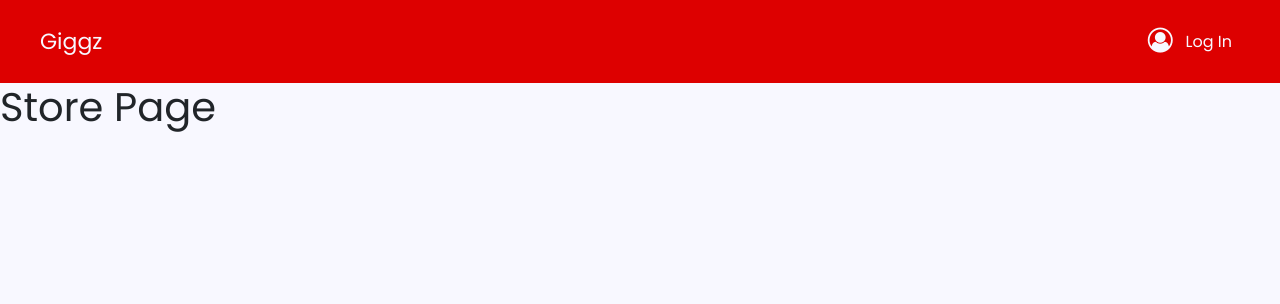
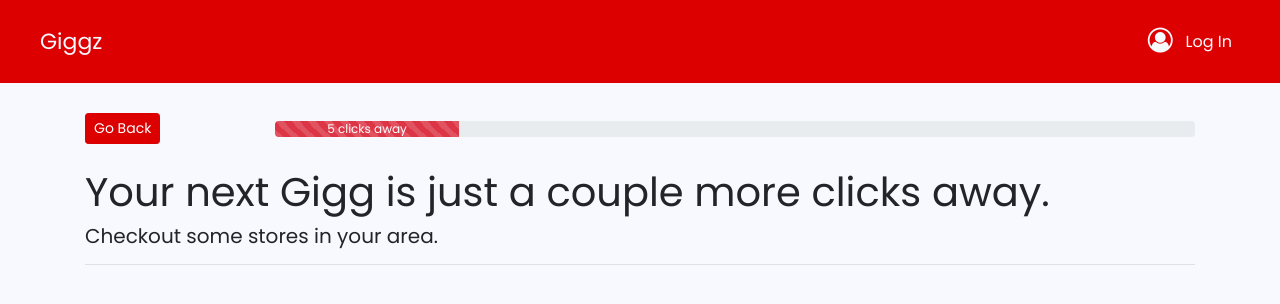
Before and after one commit to rammom/giggz-react, a React (Create React App) app: page /stores in a window 1280 px wide. Shown: the top 304 px of the page. Built offline with nearby package versions, Linux system fonts and the light colour scheme; no server answers.

Commit message:
stores and store specific pages

```diff
--- a/src/Routes.js
+++ b/src/Routes.js
@@ -2,7 +2,8 @@ import React, { Component } from 'react';
 import { Route, Switch, Redirect, BrowserRouter } from 'react-router-dom';
 
 import LandingPage from './pages/LandingPage';
-import StorePage from './pages/StorePage';
+import StoresPage from './pages/StoresPage';
+import StorePage from './pages/StorePage'
 
 export class Routes extends Component {
 	render() {
@@ -10,7 +11,8 @@ export class Routes extends Component {
 			<BrowserRouter>
 				<Switch>
 					<Route exact path="/" component={LandingPage} />
-					<Route exact path="/stores" component={StorePage} />
+					<Route exact path="/stores" component={StoresPage} />
+					<Route exact path="/store/:slug" component={StorePage} />
 
 					<Route exact path="*">
 						<Redirect to="/" />
--- a/src/components/MyButton.js
+++ b/src/components/MyButton.js
@@ -3,7 +3,7 @@ import { Button } from 'react-bootstrap';
 
 function MyButton({text, ...props}) {
 	return (
-		<Button {...props} style={ButtonStyles}>
+		<Button {...props} variant="dark" style={ButtonStyles}>
 			{text}
 		</Button>
 	)
@@ -11,7 +11,7 @@ function MyButton({text, ...props}) {
 
 const ButtonStyles = {
 	backgroundColor: "#dd0000",
-	borderColor: "#dd0000"
+	borderColor: "#dd0000",
 }
 
 export default MyButton;
--- /dev/null
+++ b/src/components/MyContainer.js
@@ -0,0 +1,16 @@
+import React from 'react';
+import { Container } from 'react-bootstrap';
+
+function MyContainer(props) {
+	return (
+		<Container style={ContainerStyles}>
+			{props.children}
+		</Container>
+	)
+}
+
+const ContainerStyles = {
+	marginTop: "30px",
+}
+
+export default MyContainer;
--- a/src/components/MyNavbar.js
+++ b/src/components/MyNavbar.js
@@ -159,7 +159,8 @@ const nav_text_color = "#f8f8ff";
 
 const NavbarBrandStyle = {
 	color: nav_text_color,
-	fontSize: "22px"
+	fontSize: "22px",
+	cursor: "pointer"
 }
 
 const NavbarLinkStyle = {
--- a/src/pages/StorePage.js
+++ b/src/pages/StorePage.js
@@ -1,13 +1,91 @@
 import React, { Component } from 'react';
+import { Card, ListGroup, ListGroupItem, Row, Col, ProgressBar } from 'react-bootstrap';
 
 import MyNavbar from '../components/MyNavbar';
+import MyButton from '../components/MyButton';
+import MyContainer from '../components/MyContainer';
+import axios from 'axios';
+
+let click_distance = 4;
+let progress = `${(100/5)*(6-click_distance)}`
 
 export class StorePage extends Component {
+
+	state = {
+		store: {}
+	}
+
+	async componentWillMount() {
+		await axios.get(`/api/store/${this.props.match.params.slug}`)
+			.then(res => {
+				console.log(res.data);
+				this.setState({store: res.data.store});
+			})
+			.catch(err => {
+				console.log(err.response);
+			})
+	}
+
+	gen_card = (employee) => {
+
+		let services = [];
+		employee.services.forEach(service => {
+			services.push(
+				<ListGroupItem key={service._id}>{service.name}</ListGroupItem>
+			);
+		})
+		if (services.length === 0)
+			services.push(<ListGroupItem key="1">N/A</ListGroupItem>)
+
+		return (
+			<Card style={{ width: '18rem' }}>
+				{/* <Card.Img variant="top" src="#" /> */}
+
+				<Card.Body>
+					<Card.Title>{employee.user.firstname} {employee.user.lastname}</Card.Title>
+				</Card.Body>
+
+				<Card.Header>Services offered</Card.Header>
+				<ListGroup className="list-group-flush">
+					{services}
+				</ListGroup>
+
+				<Card.Body>
+					<MyButton text="Select" />
+				</Card.Body>
+
+			</Card>
+		);
+	}
+
+	gen_employee_cards = () => {
+		let cards = [];
+		if (!this.state.store || !this.state.store.employees) return null;
+		this.state.store.employees.forEach((employee) => {
+			cards.push(this.gen_card(employee));
+		});
+		return cards;
+	}
+
 	render() {
 		return (
 			<div>
-				<MyNavbar color="#dd0000" absolute={false} history={this.props.history}/>
-				<h1>Store Page</h1>
+				<MyNavbar color="#dd0000" history={this.props.history}/>
+				<MyContainer>
+					<Row>
+						<Col sm={2}>
+							<MyButton text="Go Back" size="sm" onClick={() => { this.props.history.goBack() }} />
+						</Col>
+						<Col style={{ margin: "auto" }}>
+							<ProgressBar animated variant="danger" now={progress} label={`${click_distance} clicks away`} />
+						</Col>
+					</Row>
+					<br/>
+					<h1>Treat Yourself With The Very Best.</h1>
+					<h5>Choose from a selection of <b style={{color: "#dd0000"}}>{this.state.store.name}</b>'s professional employees.</h5>
+					<hr/>
+					{this.gen_employee_cards()}
+				</MyContainer>
 			</div>
 		)
 	}
--- /dev/null
+++ b/src/pages/StoresPage.js
@@ -0,0 +1,94 @@
+import React, { Component } from 'react';
+import axios from 'axios';
+
+import MyNavbar from '../components/MyNavbar';
+import { Card, ListGroup, ListGroupItem, ProgressBar, Row, Col } from 'react-bootstrap';
+import MyButton from '../components/MyButton';
+import MyContainer from '../components/MyContainer';
+
+let click_distance = 5;
+let progress = `${(100 / 5) * (6 - click_distance)}`
+
+export class StorePage extends Component {
+
+	state = {
+		stores: [],
+	}
+
+	async componentWillMount() {
+		await axios.get('api/store/bunch')
+			.then(res => {
+				console.log(res);
+				this.setState({stores: res.data.stores})
+			})
+			.catch(err => {
+				console.log(err.response)
+			})
+	}
+
+	gen_cards = () => {
+		let cards = [];
+		this.state.stores.forEach((store) => {
+			cards.push(this.gen_card(store));
+		});
+		return cards;
+	}
+
+	gen_card = (store) => {
+
+		let employees = [];
+		store.employees.forEach(employee => {
+			employees.push(
+				<ListGroupItem key={employee._id}>{employee.user.firstname} {employee.user.lastname}</ListGroupItem>
+			);
+		})
+
+		return (
+			<Card style={{ width: '18rem' }}>
+				{/* <Card.Img variant="top" src="#" /> */}
+
+				<Card.Body>
+					<Card.Title>{store.name}</Card.Title>
+					<Card.Text>
+						{store.description}
+					</Card.Text>
+				</Card.Body>
+
+				<Card.Header>Employees</Card.Header>
+				<ListGroup className="list-group-flush">
+					{employees}
+				</ListGroup>
+
+				<Card.Body>
+					<MyButton text="Book Your Gigg" onClick={() => { this.props.history.push(`/store/${store.slug}`, {store}) }} />
+				</Card.Body>
+
+			</Card>
+		)
+	}
+
+	render() {
+		return (
+			<div>
+				<MyNavbar color="#dd0000" absolute={false} history={this.props.history}/>
+				<MyContainer>
+					<Row>
+						<Col sm={2}>
+							<MyButton text="Go Back" size="sm" onClick={() => {this.props.history.goBack()}}/>
+						</Col>
+						<Col style={{margin: "auto"}}>
+							<ProgressBar animated variant="danger" now={progress} label={`${click_distance} clicks away`} />
+						</Col>
+					</Row>
+					<br/>
+					<h1>Your next Gigg is just a couple more clicks away.</h1>
+					<h5>Checkout some stores in your area.</h5>
+					<hr/>
+					{this.gen_cards(this.state.stores)}
+				</MyContainer>
+			</div>
+		)
+	}
+}
+
+export default StorePage;
```
